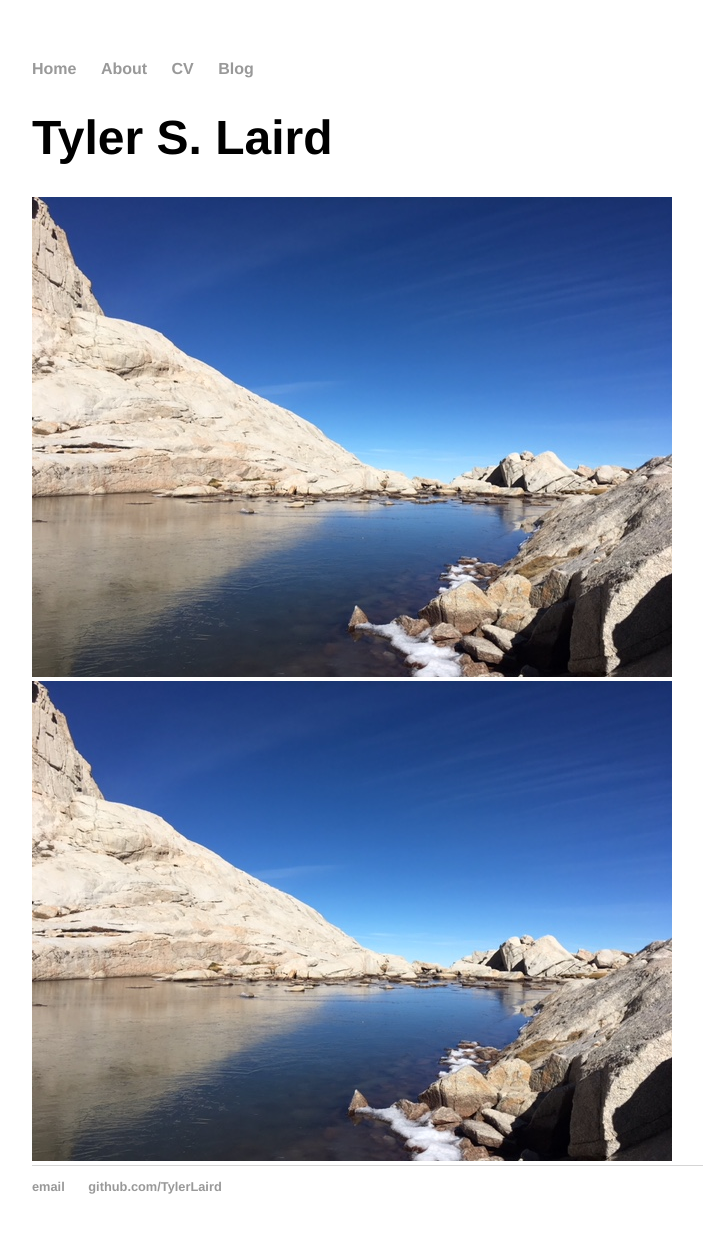
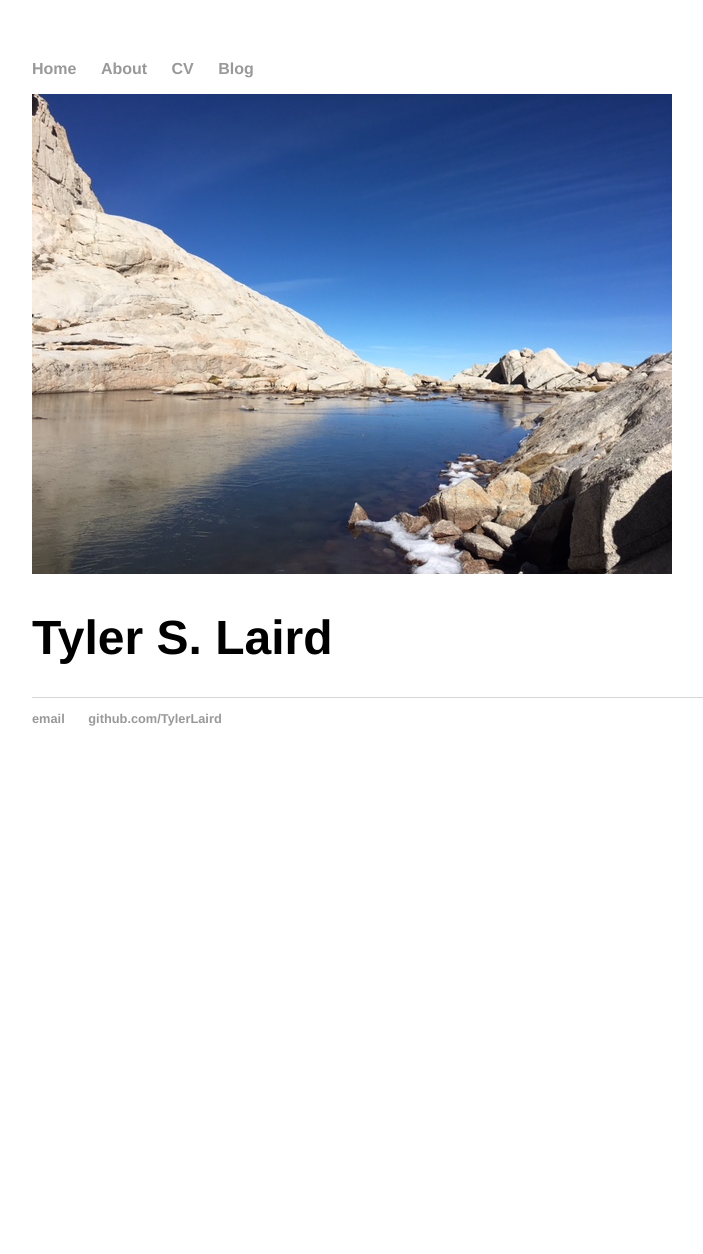
Before and after one commit to TylerLaird/TylerLaird.github.io, a Jekyll site: the page built from index.html, in a window 1280 px wide. Shown: the whole page, without its empty margins (160-863 px from the left). Built offline with Jekyll 4.4.1, drawn with Linux system fonts in a browser that asks for light colours; after the commit the page ends 900 px from its top, so only the background shows below that.

Commit message:
Update index.html

```diff
--- a/index.html
+++ b/index.html
@@ -2,11 +2,10 @@
 layout: default
 title: Tyler Laird
 ---
-<div class="blurb">
-	<h1>Tyler S. Laird</h1>
-	<img src="IMG_4847.JPG">
-</div><!-- /.blurb -->
-
 <div class="banner">
 	<img class="banner-image" src="IMG_4847.JPG">
 </div>
+
+<div class="blurb">
+	<h1>Tyler S. Laird</h1>
+</div><!-- /.blurb -->
```
